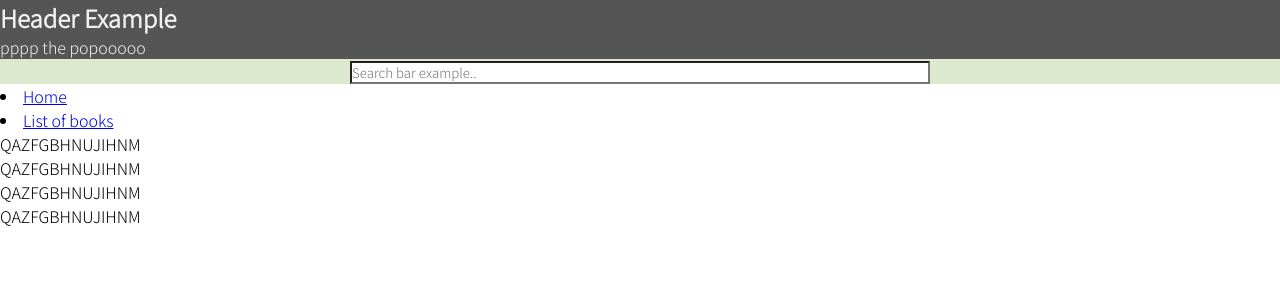
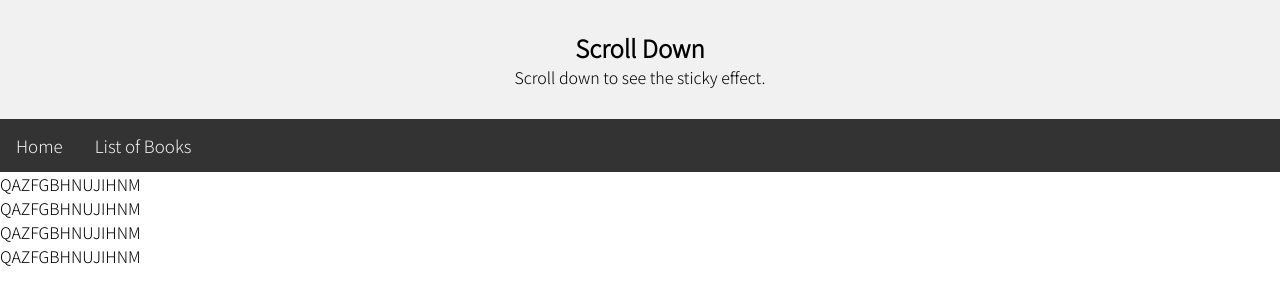
Before and after one commit to SpoicyStick/235-Book-Website, a Flask app: page / in a window 1280 px wide. Shown: the top 305 px of the page. Run offline with Flask 2, Linux system fonts and the light colour scheme.

Commit message:
added sticky navbar

```diff
--- a/library/static/css/main.css
+++ b/library/static/css/main.css
@@ -16,16 +16,47 @@
 
 /* Styling for header.html*/
 .header {
-  background-color: #555;
-  color: #f1f1f1;
+  background-color: #f1f1f1;
+  padding: 30px;
+  text-align: center;
+}
+/* Styling for navbar*/
+#navbar {
+  overflow: hidden;
+  background-color: #333;
 }
 
+#navbar a {
+  float: left;
+  display: block;
+  color: #f2f2f2;
+  text-align: center;
+  padding: 14px 16px;
+  text-decoration: none;
+  font-size: 17px;
+}
 
-.header2 {
-  background-color: #DCE9CF;
+#navbar a:hover {
+  background-color: #ddd;
+  color: black;
+}
 
+#navbar a.active {
+  background-color: #04AA6D;
+  color: white;
+}
 
+.sticky {
+  position: fixed;
+  top: 0;
+  width: 100%;
+  z-index:300;
 }
+
+.sticky + .content {
+  padding-top: 60px;
+}
+
 .search-bar {
     text-align: center;
 }
--- a/library/templates/header.html
+++ b/library/templates/header.html
@@ -1,14 +1,24 @@
-<div class="header" id="myHeader">
-  <h2>Header Example</h2>
-  <p>pppp the popooooo</p>
+<div class="header">
+  <h2>Scroll Down</h2>
+  <p>Scroll down to see the sticky effect.</p>
 </div>
 
+<div id="navbar">
+  <a href="{{ home_url }}">Home</a>
+  <a href="{{ list_url }}">List of Books</a>
+</div>
 
-<div class="header2">
-  <div class="search-bar">
-      <input type="text" placeholder="Search bar example..">
-  </div>
+<script>
+window.onscroll = function() {myFunction()};
 
+var navbar = document.getElementById("navbar");
+var sticky = navbar.offsetTop;
 
-
-</div>
+function myFunction() {
+  if (window.pageYOffset >= sticky) {
+    navbar.classList.add("sticky")
+  } else {
+    navbar.classList.remove("sticky");
+  }
+}
+</script>
--- a/library/templates/layout.html
+++ b/library/templates/layout.html
@@ -11,10 +11,6 @@
 <body>
     {% include 'header.html'%}
     <div>
-        <li><a href="{{ home_url }}">Home</a></li>
-        <li><a href="{{ list_url }}">List of books</a></li>
-    </div>
-    <div>
 
     </div>
     <div>
```
